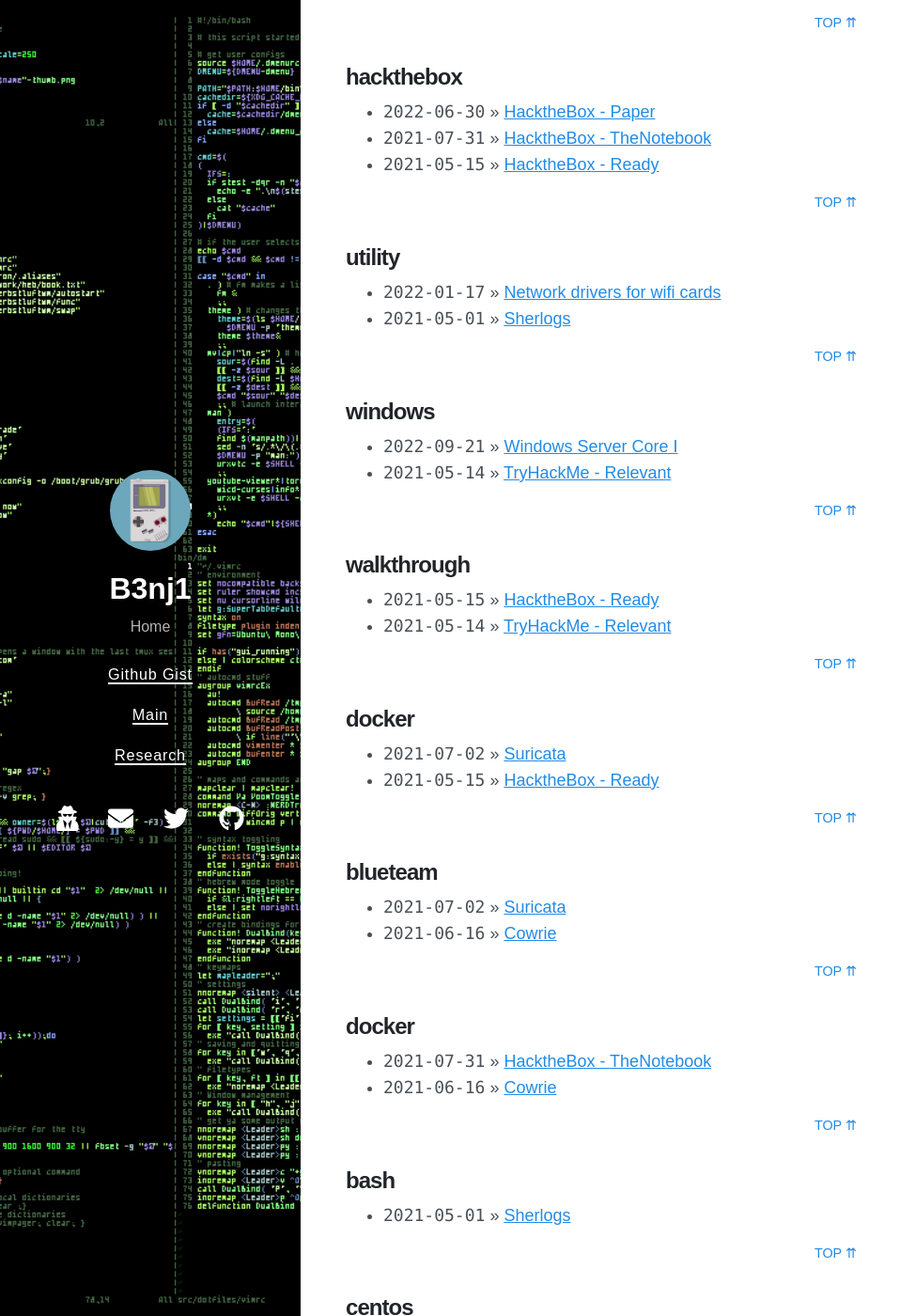
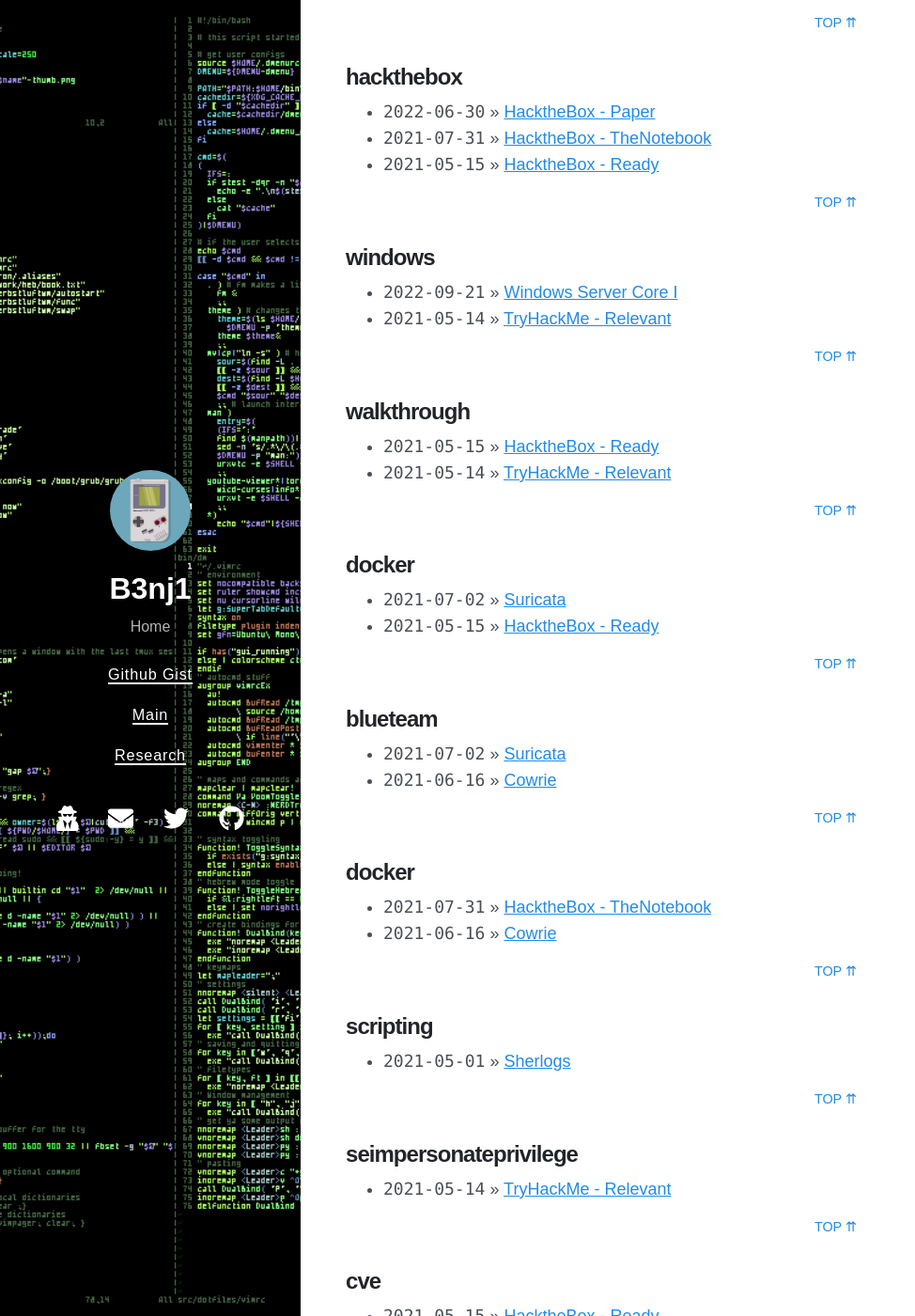
Before and after one commit to b3nj1-1/blog, a Jekyll site: the page built from tags.md, in a window 1280 px wide and 1400 px high, scrolled down 1948 px. Shown: the whole window at 94% size, without its empty margins (0-974 px from the left). Built offline with Jekyll 4.4.1, drawn with Linux system fonts in a browser that asks for light colours; nearby versions of some CDN libraries; some of the changed text lies outside the part shown.

Commit message:
Update 2021-05-01-sherlogs.md

```diff
--- a/_posts/2021-05-01-sherlogs.md
+++ b/_posts/2021-05-01-sherlogs.md
@@ -4,8 +4,8 @@ title:  "Sherlogs"
 date:   2021-05-1 07:41:29 +0200
 last_modified_at: 2021-05-01 07:41:29 +0200
 toc:  true
-tags: [utility, bash, centOS, programming]
-categories: Utility
+tags: [Scripting]
+categories: Scripting
 ---
 
 *Simplicity is the key*...
```
